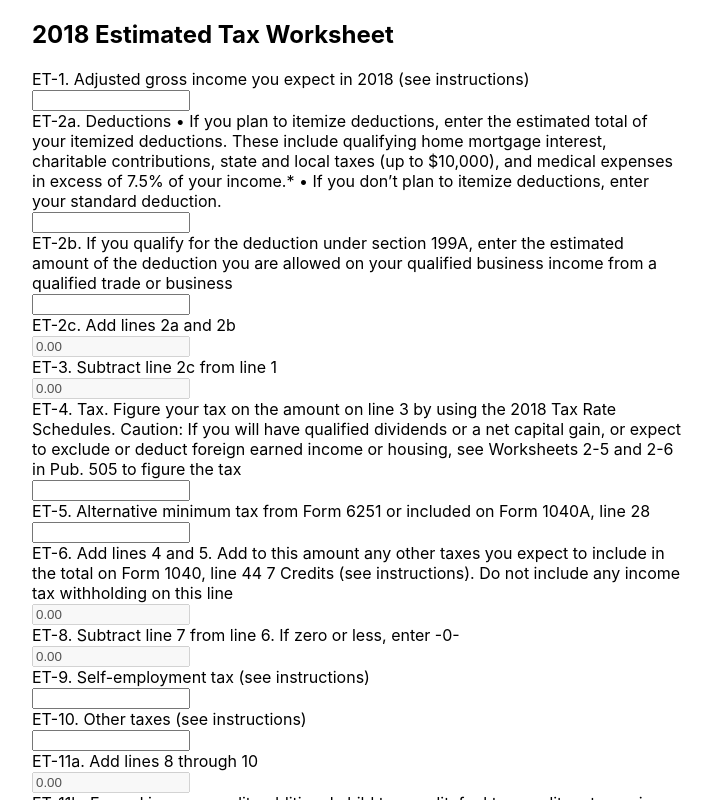
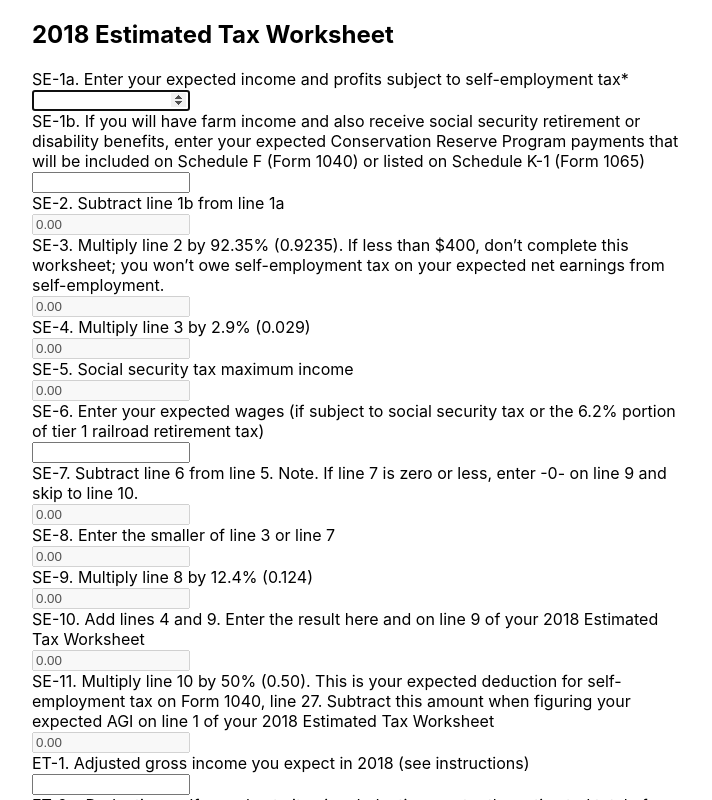
Before and after one commit to tsamb/estimated-tax-calculator, a React (Create React App) app: page / in a window 1280 px wide. Shown: the top 800 px of the page, without its empty margins (283-995 px from the left). Built offline with nearby package versions, Linux system fonts and the light colour scheme.

Commit message:
Add tax tables and table calculator

```diff
--- a/src/data/estimatedTaxFields.js
+++ b/src/data/estimatedTaxFields.js
@@ -1,4 +1,89 @@
 export default [
+  {
+    name: "SE-1a",
+    firstField: true,
+    instruction: "Enter your expected income and profits subject to self-employment tax*",
+    explanation: "",
+    computed: false,
+    op: values => {}
+  },
+  {
+    name: "SE-1b",
+    instruction: "If you will have farm income and also receive social security retirement or disability benefits, enter your expected Conservation Reserve Program payments that will be included on Schedule F (Form 1040) or listed on Schedule K-1 (Form 1065)",
+    explanation: "",
+    computed: false,
+    op: values => {}
+  },
+  {
+    name: "SE-2",
+    instruction:  "Subtract line 1b from line 1a",
+    explanation: "",
+    computed: true,
+    op: values => values["SE-1a"] - values["SE-1b"]
+  },
+  {
+    name: "SE-3",
+    instruction:  "Multiply line 2 by 92.35% (0.9235). If less than $400, don’t complete this worksheet; you won’t owe self-employment tax on your expected net earnings from self-employment.",
+    explanation: "7.65% is the combined  tax rate for Social Security and Medicare. This field is your income less that tax.",
+    computed: true,
+    op: values => Math.max(0, values["SE-2"] * 0.9235)
+  },
+  {
+    name: "SE-4",
+    instruction:  "Multiply line 3 by 2.9% (0.029)",
+    explanation: "2.9% is the Medicare tax rate for self employed individuals.",
+    computed: true,
+    op: values => values["SE-3"] * 0.029
+  },
+  {
+    name: "SE-5",
+    instruction:  "Social security tax maximum income",
+    explanation: "You pay Social Security tax on your first $128,400 of earnings (per person if you're married)",
+    computed: true,
+    op: values => 128400
+  },
+  {
+    name: "SE-6",
+    instruction:  "Enter your expected wages (if subject to social security tax or the 6.2% portion of tier 1 railroad retirement tax)",
+    explanation: "How much money did you earn on a W-2 this year (as an employee)?",
+    computed: false,
+    op: values => {}
+  },
+  {
+    name: "SE-7",
+    instruction:  "Subtract line 6 from line 5. Note. If line 7 is zero or less, enter -0- on line 9 and skip to line 10.",
+    explanation: "",
+    computed: true,
+    op: values => values["SE-5"] - values["SE-6"]
+  },
+  {
+    name: "SE-8",
+    instruction:  "Enter the smaller of line 3 or line 7",
+    explanation: "",
+    computed: true,
+    op: values => Math.min(values["SE-3"], values["SE-7"])
+  },
+  {
+    name: "SE-9",
+    instruction:  "Multiply line 8 by 12.4% (0.124)",
+    explanation: "",
+    computed: true,
+    op: values => Math.max(0, values["SE-8"] * 0.124)
+  },
+  {
+    name: "SE-10",
+    instruction: "Add lines 4 and 9. Enter the result here and on line 9 of your 2018 Estimated Tax Worksheet",
+    explanation: "",
+    computed: true,
+    op: values => values["SE-4"] + values["SE-9"]
+  },
+  {
+    name: "SE-11",
+    instruction: "Multiply line 10 by 50% (0.50). This is your expected deduction for self-employment tax on Form 1040, line 27. Subtract this amount when figuring your expected AGI on line 1 of your 2018 Estimated Tax Worksheet",
+    explanation: "",
+    computed: true,
+    op: values => values["SE-10"] * 0.5
+  },
   {
     name: "ET-1",
     instruction: "Adjusted gross income you expect in 2018 (see instructions)",
@@ -51,10 +136,17 @@ export default [
   },
   {
     name: "ET-6",
-      instruction: "Add lines 4 and 5. Add to this amount any other taxes you expect to include in the total on Form 1040, line 44 7 Credits (see instructions). Do not include any income tax withholding on this line",
+    instruction: "Add lines 4 and 5. Add to this amount any other taxes you expect to include in the total on Form 1040, line 44.",
     explanation: "",
     computed: true,
     op: values => values["ET-4"] + values["ET-5"]
+  },
+  {
+    name: "ET-7",
+    instruction: "Credits (see instructions). Do not include any income tax withholding on this line.",
+    explanation: "",
+    computed: false,
+    op: values => {}
   },
   {
     name: "ET-8",
@@ -67,8 +159,8 @@ export default [
     name: "ET-9",
     instruction: "Self-employment tax (see instructions)",
     explanation: "",
-      computed: false,
-      op: values => {}
+    computed: true,
+    op: values => values["SE-10"]
   },
   {
     name: "ET-10",
@@ -124,7 +216,7 @@ export default [
   {
     name: "ET-13",
     instruction: "Income tax withheld and estimated to be withheld during 2018 (including income tax withholding on pensions, annuities, certain deferred income, etc.)",
-      explanation: "",
+    explanation: "Look at your latest paycheck(s) to see how much federal income tax is withheld per pay period and how much has been withheld year to date, then project the approximate year end total withholdings.",
     computed: false,
     op: values => {}
   },
```
Also changed, not shown: src/calculateTax.js (added, +18 -0 lines), src/data/selfEmploymentFields.js (deleted, +0 -87 lines), src/data/taxTables.js (added, +11 -0 lines), 1 other file (tests, documents, lock files or other folders). Lines whose indentation alone changed are shown as unchanged.
